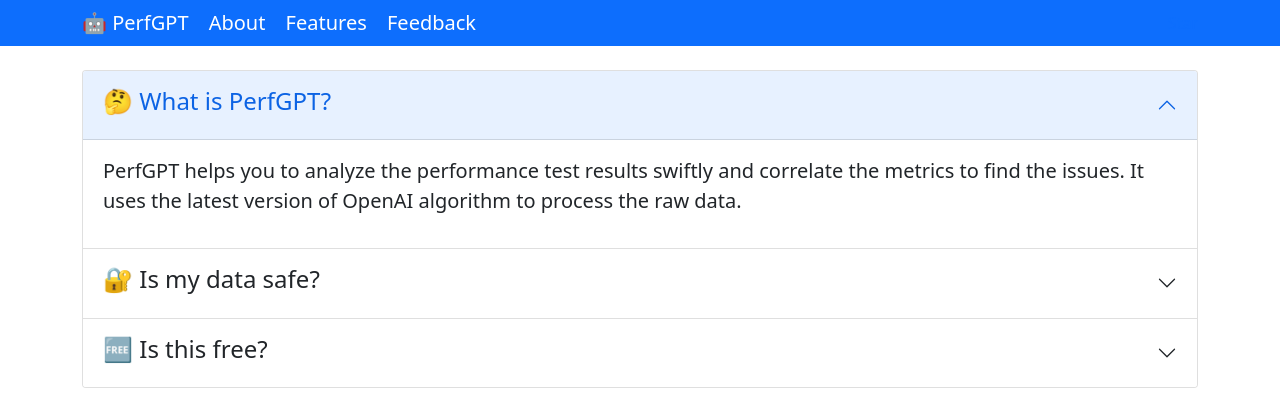
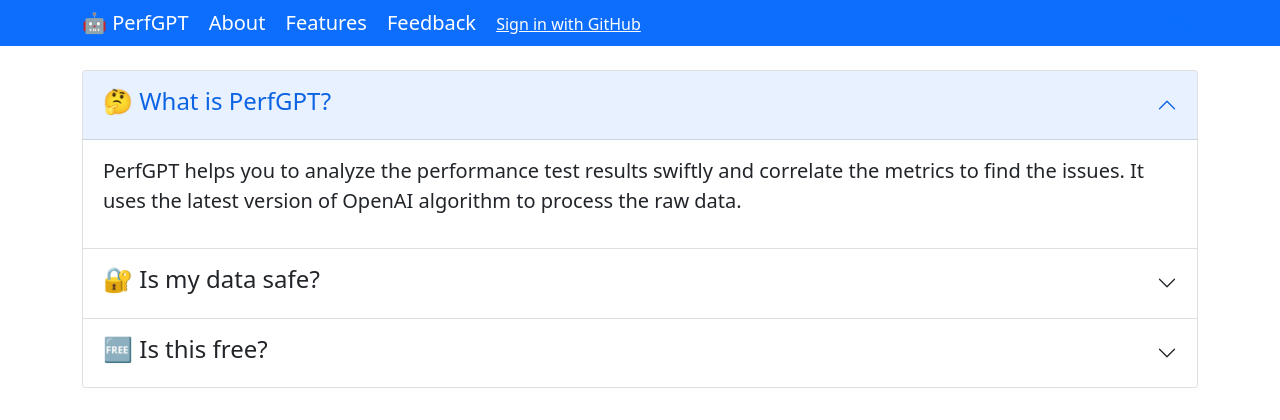
Before and after one commit to QAInsights/perfGPT, a Flask app: page /about in a window 1280 px wide. Shown: the top 420 px of the page. Run offline with Flask 2, Linux system fonts and the light colour scheme.

Commit message:
Add: Signup with GitHub
Signed-off-by: NaveenKumar Namachivayam ⚡ <catch.nkn@gmail.com>

```diff
--- a/application.py
+++ b/application.py
@@ -1,12 +1,20 @@
-from flask import Flask, request, render_template
-import openai
 import os
 import re
+import openai
+import pandas as pd
+from flask import Flask, request, render_template
+from flask import redirect, url_for
+from flask_dance.contrib.github import make_github_blueprint, github
+
 import constants
-import pandas as pd
 
 application = Flask(__name__)
-
+application.secret_key = os.environ['FLASK_SECRET_KEY']
+application.config["GITHUB_OAUTH_CLIENT_ID"] = os.environ['GITHUB_OAUTH_CLIENT_ID']
+application.config["GITHUB_OAUTH_CLIENT_SECRET"] = os.environ['GITHUB_OAUTH_CLIENT_SECRET']
+github_bp = make_github_blueprint()
+application.register_blueprint(github_bp, url_prefix="/login")
+os.environ['OAUTHLIB_INSECURE_TRANSPORT'] = '1'
 
 @application.route('/')
 def index():
@@ -14,7 +22,22 @@ def index():
     index
     :return:    index page
     """
-    return render_template("index.html")
+    try:
+        resp = github.get("/user")
+        username = resp.json()["login"]
+    except Exception as e:
+        username = ''
+    return render_template("index.html", username=username)
+
+
+@application.route('/signin')
+def github_sign():
+    if not github.authorized:
+        return redirect(url_for("github.login"))
+    resp = github.get("/user")
+    username = resp.json()["login"]
+    print(resp)
+    return render_template("index.html", username=username)
 
 
 @application.route('/about')
@@ -65,6 +88,11 @@ def askgpt_upload():
         "Detailed Summary": "Act like a performance engineer and write a detailed summary from this raw performance "
                             "results."
     }
+    if not github.authorized:
+        return redirect(url_for("github.login"))
+    resp = github.get("/user")
+    username = resp.json()["login"]
+
     try:
         openai.api_key = os.environ['OPENAI_API_KEY']
     except KeyError:
@@ -104,8 +132,7 @@ def askgpt_upload():
                     )
                     response = beautify_response(response['choices'][0]['text'])
                     responses[title] = response
-                print(responses)
-                return render_template("analysis_response.html", response=responses)
+                return render_template("analysis_response.html", response=responses, username=username)
             except Exception as e:
                 return render_template("analysis_response.html", response=e)
         else:
--- a/templates/includes/navbar.html
+++ b/templates/includes/navbar.html
@@ -4,7 +4,9 @@
             <a class="navbar-brand" href="/" style="color: white">🤖 PerfGPT</a>
             <a class="navbar-brand" href="/about" style="color: white">About</a>
             <a class="navbar-brand" href="/features" style="color: white">Features</a>
-            <a class="navbar-brand" href="https://github.com/QAInsights/perfGPT/issues/new" target="_blank" style="color: white">Feedback</a>
+            <a class="navbar-brand" href="https://github.com/QAInsights/perfGPT/issues/new" style="color: white"
+               target="_blank">Feedback</a>
+            <a  style="color: white"  href="/signin" role="button">Sign in with GitHub</a>
         </div>
 
         <ul class="navbar-nav ml-auto">
@@ -14,8 +16,8 @@
             </div>
             </li>
         </ul>
-        <div id="navbar" class="collapse navbar-collapse">
-      </div>
+
+        <div id="navbar" class="collapse navbar-collapse"></div>
 
     </div>
 </nav>
--- a/templates/index.html
+++ b/templates/index.html
@@ -6,6 +6,8 @@
             <p class="lead fs-4">🤖 PerfGPT helps you to analyze your performance test results using OpenAI.</p>
         </div>
     </div>
+    <h4>Welcome {{ username }}</h4>
+
     <h1 class="display-6 fw-bold">Step 1:</h1>
     <p class="lead">Upload raw data of your performance test using the tool of your choice.</p>
     <p class="lead">Your privacy is paramount to us. We <strong>DO NOT store or read your file</strong>.</p>
--- a/templates/layout.html
+++ b/templates/layout.html
@@ -7,7 +7,7 @@
     <script async defer src="https://buttons.github.io/buttons.js"></script>
     <link href="https://cdn.jsdelivr.net/npm/bootstrap@5.0.2/dist/css/bootstrap.min.css" rel="stylesheet" integrity="sha384-EVSTQN3/azprG1Anm3QDgpJLIm9Nao0Yz1ztcQTwFspd3yD65VohhpuuCOmLASjC" crossorigin="anonymous">
     <script src="https://cdn.jsdelivr.net/npm/bootstrap@5.0.2/dist/js/bootstrap.bundle.min.js" integrity="sha384-MrcW6ZMFYlzcLA8Nl+NtUVF0sA7MsXsP1UyJoMp4YLEuNSfAP+JcXn/tWtIaxVXM" crossorigin="anonymous"></script>
-    <script type="text/javascript">
+     <script type="text/javascript">
         function loading(){
             document.getElementById("loading").style.display = "block";
         }
```
